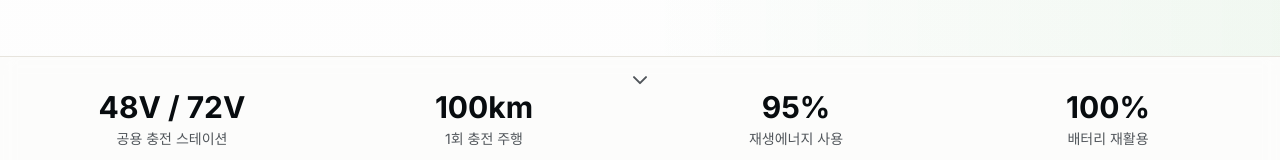
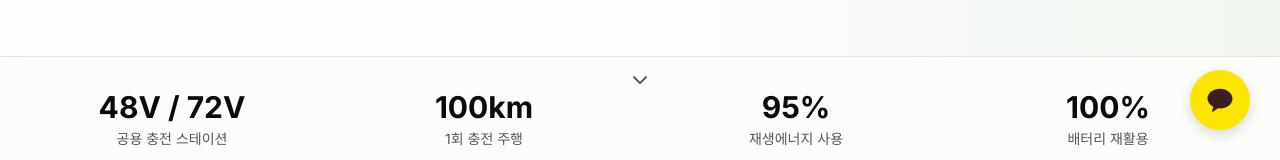
Before and after one commit to waveondev/evtg_homepage, a Next.js app: page / in a window 1280 px wide. Shown: the part 640-800 px from the top of the page. Built offline with nearby package versions, Linux system fonts and the light colour scheme.

Commit message:
카카오 상담하기 추가

```diff
--- /dev/null
+++ b/app/components/KakaoChatButton.tsx
@@ -0,0 +1,45 @@
+'use client';
+
+import React from 'react';
+
+export default function KakaoChatButton() {
+    const handleChat = () => {
+        if (window.Kakao && window.Kakao.Channel) {
+            window.Kakao.Channel.chat({
+                channelPublicId: '_mDixhX', // 👈 카카오톡 채널 ID (예: _xxxx) 입력
+            });
+        } else {
+            // SDK가 로드되지 않았을 경우를 대비한 기본 링크 연결
+            window.open('https://pf.kakao.com/_mDixhX/chat', '_blank');
+        }
+    };
+
+    return (
+        <div
+            onClick={handleChat}
+            style={{
+                position: 'fixed',
+                bottom: '30px',     // 하단에서 30px 띄움
+                right: '30px',      // 우측에서 30px 띄움
+                zIndex: 9999,       // 다른 요소들보다 항상 위에 표시
+                cursor: 'pointer',
+                display: 'flex',
+                alignItems: 'center',
+                justifyContent: 'center',
+                width: '60px',
+                height: '60px',
+                backgroundColor: '#FEE500', // 카카오 노란색
+                borderRadius: '50%',
+                boxShadow: '0 4px 12px rgba(0,0,0,0.15)',
+                transition: 'transform 0.2s ease',
+            }}
+            onMouseEnter={(e) => (e.currentTarget.style.transform = 'scale(1.1)')}
+            onMouseLeave={(e) => (e.currentTarget.style.transform = 'scale(1)')}
+        >
+            {/* 카카오톡 아이콘 (SVG 직접 삽입) */}
+            <svg width="30" height="30" viewBox="0 0 24 24" fill="none" xmlns="http://www.w3.org/2000/svg">
+                <path fillRule="evenodd" clipRule="evenodd" d="M12 3C6.477 3 2 6.48 2 10.791c0 2.763 1.833 5.187 4.59 6.611l-.914 3.37c-.12.443.344.823.727.568l4.037-2.686c.51.05 1.03.076 1.56.076 5.523 0 10-3.48 10-7.791S17.523 3 12 3z" fill="#3C1E1E"/>
+            </svg>
+        </div>
+    );
+}
--- /dev/null
+++ b/app/components/KakaoScript.tsx
@@ -0,0 +1,24 @@
+'use client'; // 클라이언트 컴포넌트임을 명시
+
+import Script from 'next/script';
+
+declare global {
+    interface Window {
+        Kakao: any;
+    }
+}
+
+export default function KakaoScript() {
+    return (
+        <Script
+            src="https://t1.kakaocdn.net/kakao_js_sdk/2.7.0/kakao.min.js"
+            onLoad={() => {
+                if (window.Kakao && !window.Kakao.isInitialized()) {
+                    // 여기에 발급받은 JavaScript 키를 넣으세요
+                    window.Kakao.init('YOUR_JAVASCRIPT_KEY');
+                    console.log('261e3df2406131b677dab299a8410896');
+                }
+            }}
+        />
+    );
+}
--- a/app/layout.tsx
+++ b/app/layout.tsx
@@ -1,7 +1,10 @@
 import type { Metadata, Viewport } from 'next'
+import Script from 'next/script'
 import { Inter } from 'next/font/google'
 import { Analytics } from '@vercel/analytics/next'
 import './globals.css'
+import KakaoScript from "@/app/components/KakaoScript";
+import KakaoChatButton from "@/app/components/KakaoChatButton";
 
 const inter = Inter({
   subsets: ["latin"],
@@ -51,6 +54,12 @@ export const viewport: Viewport = {
   initialScale: 1,
 }
 
+declare global {
+  interface Window {
+    Kakao: any;
+  }
+}
+
 export default function RootLayout({
   children,
 }: Readonly<{
@@ -61,6 +70,11 @@ export default function RootLayout({
       <body className={`${inter.variable} font-sans antialiased`}>
         {children}
         <Analytics />
+        {/* 1. 카카오 SDK 스크립트 (onLoad 포함된 클라이언트 컴포넌트) */}
+        <KakaoScript />
+
+        {/* 2. 우측 하단 고정 상담 버튼 */}
+        <KakaoChatButton />
       </body>
     </html>
   )
```
